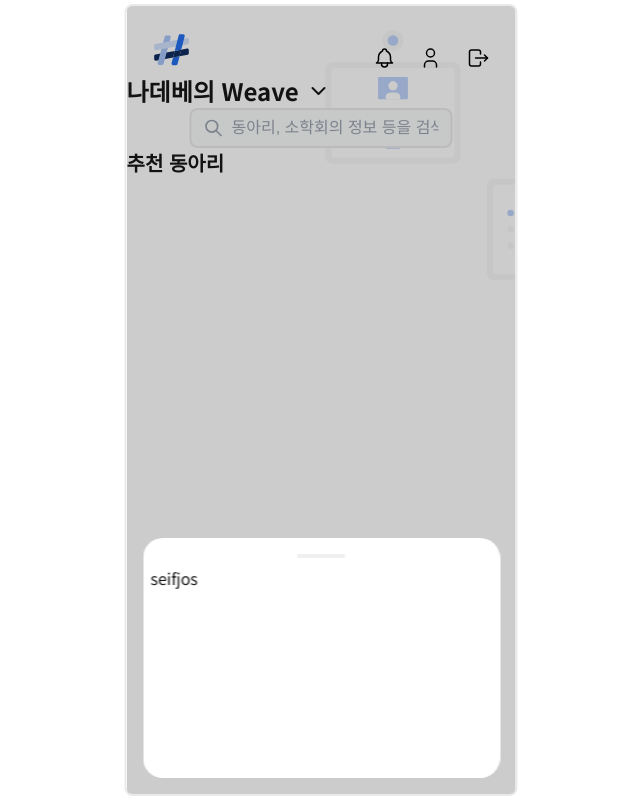
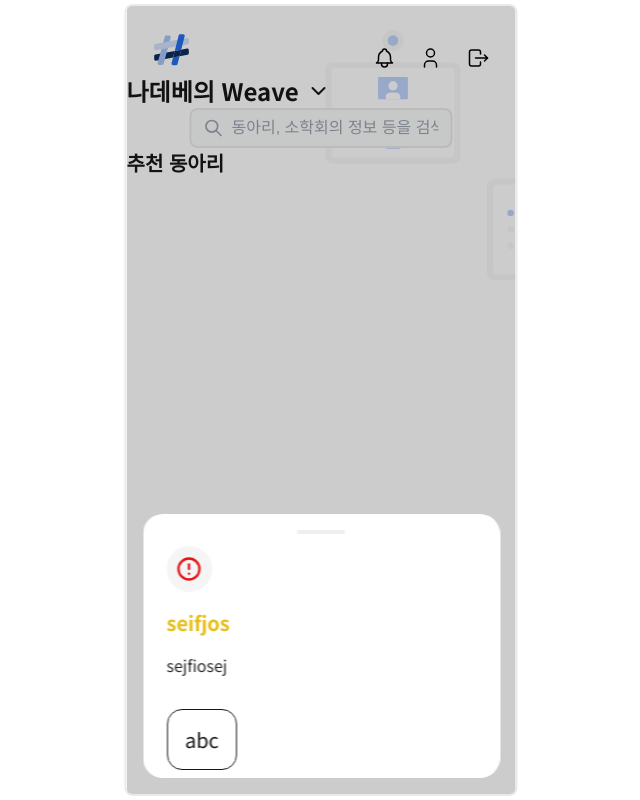
Before and after one commit to Ajou-DB-2024/ProjectNONAME-FE, a Next.js app: page / in a window 1280 px wide. Shown: the whole page, without its empty margins (319-959 px from the left). Built offline with nearby package versions, Linux system fonts and the light colour scheme.

Commit message:
feat(GlobalAlert): alert 선택모드 영역 구현내용 추가

```diff
--- a/src/components/common/GlobalAlert/index.tsx
+++ b/src/components/common/GlobalAlert/index.tsx
@@ -1,4 +1,4 @@
-import { useState, useEffect, useRef, useMemo } from "react";
+import { useState, useEffect, useRef, useMemo, useCallback } from "react";
 
 import * as S from './style';
 import * as C from '@/constants';
@@ -7,9 +7,12 @@ import * as C from '@/constants';
 import states from "@/core/zustand/states";
 
 // assets
-import {  } from "@tabler/icons-react"
+import { IconAlertCircle, IconAlertTriangle, IconInfoSquareRounded, IconQuestionMark, IconSelect } from "@tabler/icons-react"
 import useSwipeDownAction from "@/hooks/useSwipeDownAction";
 import useDelayState from "@/hooks/useDelayState";
+import { GlobalAlertButton, GlobalAlertPromptButton, GlobalAlertType } from "./type";
+import ServiceButton from "../ServiceButton";
+import { ServiceButtonSize, ServiceButtonTheme } from "../ServiceButton/type";
 
 // API
 // import dataAPI from "@data/index"
@@ -17,14 +20,17 @@ import useDelayState from "@/hooks/useDelayState";
 // constants
 
 // types
-type GlobalAlertProps = {
-  icon?: React.FC
+
+// components
+const AlertTypeIcon = {
+  [ GlobalAlertType.NORMAL ]: <IconInfoSquareRounded color="var(--service-color-H)"/>,
+  [ GlobalAlertType.SELECT ]: <IconSelect color="var(--service-color-H)"/>,
+  [ GlobalAlertType.PROMPT ]: <IconQuestionMark color="var(--service-color-H)"/>,
+  [ GlobalAlertType.WARNING ]: <IconAlertTriangle color="#e7be13"/>,
+  [ GlobalAlertType.ALERT ]: <IconAlertCircle color="#e71313"/>
 }
 
-// components
-
-
-const GlobalAlert: React.FC<GlobalAlertProps> = ({ icon: Icon }) => {
+const GlobalAlert: React.FC = () => {
 
   const { is_display: global_isdisplay, queue, getAlertInfo, deleteAlertInfo } = states.useGlobalAlertQueue();
   const [alert_info, setAlertInfo] = useState(getAlertInfo());
@@ -42,8 +48,6 @@ const GlobalAlert: React.FC<GlobalAlertProps> = ({ icon: Icon }) => {
   }, [global_isdisplay]);
 
   const closeAlert = () => {
-    // alert('Swiped down!');
-    console.log(alert_info);
     if (alert_info) {
       console.log(deleteAlertInfo(alert_info.id));
     }
@@ -51,8 +55,29 @@ const GlobalAlert: React.FC<GlobalAlertProps> = ({ icon: Icon }) => {
 
   const { onTouchStart, onTouchMove, onTouchEnd } = useSwipeDownAction(closeAlert);
 
+  const [input_value, setInputValue] = useState<string>("");
+  const onButtonClick = useCallback(( button: any ) => {
+    if (!alert_info) return;
 
-  return <S.GlobalAlertWrap
+    let handler_result = false;
+    if (alert_info.type === GlobalAlertType.PROMPT) {
+      handler_result = button.onClick(input_value);
+    }
+    if ( button.onClick ) {
+      handler_result = button.onClick(button.value);
+    }
+
+    if (handler_result) closeAlert();
+  }, [alert_info, input_value]);
+
+  const onSelectionClick = useCallback((value: string) => {
+    if ( alert_info?.type !== GlobalAlertType.SELECT ) return;
+    const handler_result = alert_info.contents.onSelect(value);
+
+    if (handler_result) closeAlert();
+  }, [ alert_info ]);
+
+  return alert_info && <S.GlobalAlertWrap
     $display={is_display}
     $anim_display={global_isdisplay}
   >
@@ -62,8 +87,34 @@ const GlobalAlert: React.FC<GlobalAlertProps> = ({ icon: Icon }) => {
       onTouchMove={onTouchMove}
       onTouchEnd={onTouchEnd}
     >
-      { Icon && <Icon/> }
-      {alert_info?.contents.title}
+      <S.AlertIcon>
+        { AlertTypeIcon[alert_info.type] }
+      </S.AlertIcon>
+      <S.AlertTitle $type={ alert_info.type }>{alert_info.contents.title}</S.AlertTitle>
+      <S.AlertDescription>{
+        alert_info.contents.desc.split("\n")
+        .map((v, i) => <span key={`ALERT_DESC_${i}`}>{v}</span>)
+      }</S.AlertDescription>
+      <S.ContentArea>{
+        ( alert_info.type === GlobalAlertType.SELECT ) &&
+        alert_info.contents.selections.map(({text, value}) =>
+          <S.SelectionBlock
+            key={`ALERT_SELECTION_${value}`}
+            onClick={ () => onSelectionClick(value) }
+          >{ text }</S.SelectionBlock>
+        )
+      }</S.ContentArea>
+      <S.ButtonArea>{
+          alert_info.contents.buttons?.map( (button, i) =>
+            <ServiceButton
+              key={`ALERT_BUTTON_${i}`}
+              size={ServiceButtonSize.XLARGE}
+              theme={button.theme}
+              mode={button.mode}
+              onClick={() => onButtonClick(button)}
+            >{button.text}</ServiceButton>
+          )
+      }</S.ButtonArea>
     </S.GlobalAlertBlock>
   </S.GlobalAlertWrap>
 };
--- a/src/components/common/GlobalAlert/style.ts
+++ b/src/components/common/GlobalAlert/style.ts
@@ -1,5 +1,6 @@
 import styled, { css } from "styled-components";
 import { GlobalAlertBackgroundInKeyframe, GlobalAlertBackgroundOutKeyframe, GlobalAlertCloseKeyframe, GlobalAlertOpenKeyframe } from "./keyframes";
+import { GlobalAlertType } from "./type";
 
 export const GlobalAlertWrap = styled.section<{$display: boolean, $anim_display: boolean}>`
   width: 100%;
@@ -35,7 +36,7 @@ export const GlobalAlertCover = styled.section`
 `;
 
 export const GlobalAlertBlock = styled.div<{$opened: boolean}>`
-  padding: 1.75em .5em .5em .5em;
+  padding: 2em 1.5em .5em 1.5em;
   min-height: 30vh;
 
   background-color: white;
@@ -47,6 +48,12 @@ export const GlobalAlertBlock = styled.div<{$opened: boolean}>`
   bottom: 1em;
   left: 50%;
   transform: translate(-50%);
+
+  display: flex;
+  flex-direction: column;
+  align-items: flex-start;
+  justify-content: flex-start;
+  gap: 1em;
 
   animation-duration: .8s;
   animation-fill-mode: both;
@@ -73,3 +80,63 @@ export const GlobalAlertBlock = styled.div<{$opened: boolean}>`
     transform: translate(-50%);
   }
 `;
+
+export const AlertIcon = styled.div`
+  width: 2.85em;
+  height: 2.85em;
+
+  display: flex;
+  align-items: center;
+  justify-content: center;
+
+  background-color: #f5f5f5;
+  border-radius: 1.8em;
+
+  & svg {
+    width: 1.75em;
+    height: 1.75em;
+  }
+`;
+
+export const AlertTitle = styled.h3<{$type: GlobalAlertType}>`
+  font-size: 1.25em;
+  font-weight: 700;
+  ${({$type}) =>
+    ($type === GlobalAlertType.ALERT) ? `color: #e7be13;`
+    : ($type === GlobalAlertType.WARNING) ? `color: #e71313;`
+    : `color: var(--service-color-H);`
+  }
+`;
+
+export const AlertDescription = styled.section`
+  font-size: 1em;
+  font-weight: 400;
+  color: #2a2a2a;
+`;
+
+export const ButtonArea = styled.section`
+  display: flex;
+  flex-direction: column;
+  align-items: center;
+  justify-content: flex-start;
+  gap: .5em;
+`;
+
+export const ContentArea = styled.section`
+  width: 100%;
+
+  display: flex;
+  flex-direction: column;
+  align-items: center;
+  justify-content: flex-start;
+  gap: .25em;
+`;
+
+export const SelectionBlock = styled.div`
+  width: 100%;
+  padding: .5em;
+
+  background-color: #efefef;
+  border-radius: .5em;
+
+`;
--- a/src/components/common/GlobalAlert/type.ts
+++ b/src/components/common/GlobalAlert/type.ts
@@ -1,15 +1,18 @@
-const GlobalAlertType = {
+import { ServiceButtonTheme } from "../ServiceButton/type";
+
+export const GlobalAlertType = {
   NORMAL: "GLOBAL_ALERT_TYPE/NORMAL", // 일반알림
   SELECT: "GLOBAL_ALERT_TYPE/SELECT", // 단일선택
   PROMPT: "GLOBAL_ALERT_TYPE/PROMPT", // 입력 프롬프트
   WARNING: "GLOBAL_ALERT_TYPE/WARNING", // 주의
   ALERT: "GLOBAL_ALERT_TYPE/ALERT", // 경고
 } as const;
-type GlobalAlertType = typeof GlobalAlertType[ keyof typeof GlobalAlertType ]
+export type GlobalAlertType = typeof GlobalAlertType[ keyof typeof GlobalAlertType ]
 
 type GlobalAlertCommonButton = {
   text: string,
-  theme: string
+  theme: ServiceButtonTheme,
+  mode: "main" | "sub"
 }
 
 export type GlobalAlertButton = GlobalAlertCommonButton & {
@@ -47,7 +50,7 @@ export type GlobalAlertInfo = (
       title: string,
       desc: string,
       selections: GlobalAlertSelctions[]
-      buttons: GlobalAlertButton[],
+      buttons?: GlobalAlertButton[],
       onSelect: (value: string) => any
     }
   } |
```
